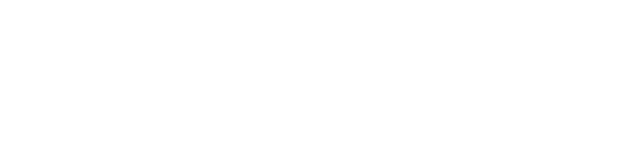
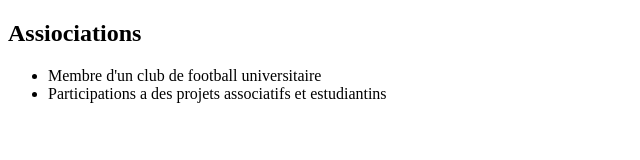
Before and after one commit to moudjibouchakour6-wq/mon-cv, a plain HTML site: page index.html in a window 1280 px wide. Shown: the whole page, without its empty margins (0-640 px from the left). Drawn offline with Linux system fonts and the light colour scheme.

Commit message:
mise en place de la section associations

```diff
--- a/index.html
+++ b/index.html
@@ -6,5 +6,12 @@
     <link rel="stylesheet" href="style.css" >
 </head>
 <body>
+    <section>
+        <h2>Assiociations</h2>
+        <ul>
+            <li>Membre d'un club de football universitaire</li>
+            <li>Participations a des projets associatifs et estudiantins</li>
+        </ul>
+    </section>
 </body>
 </html>
```
